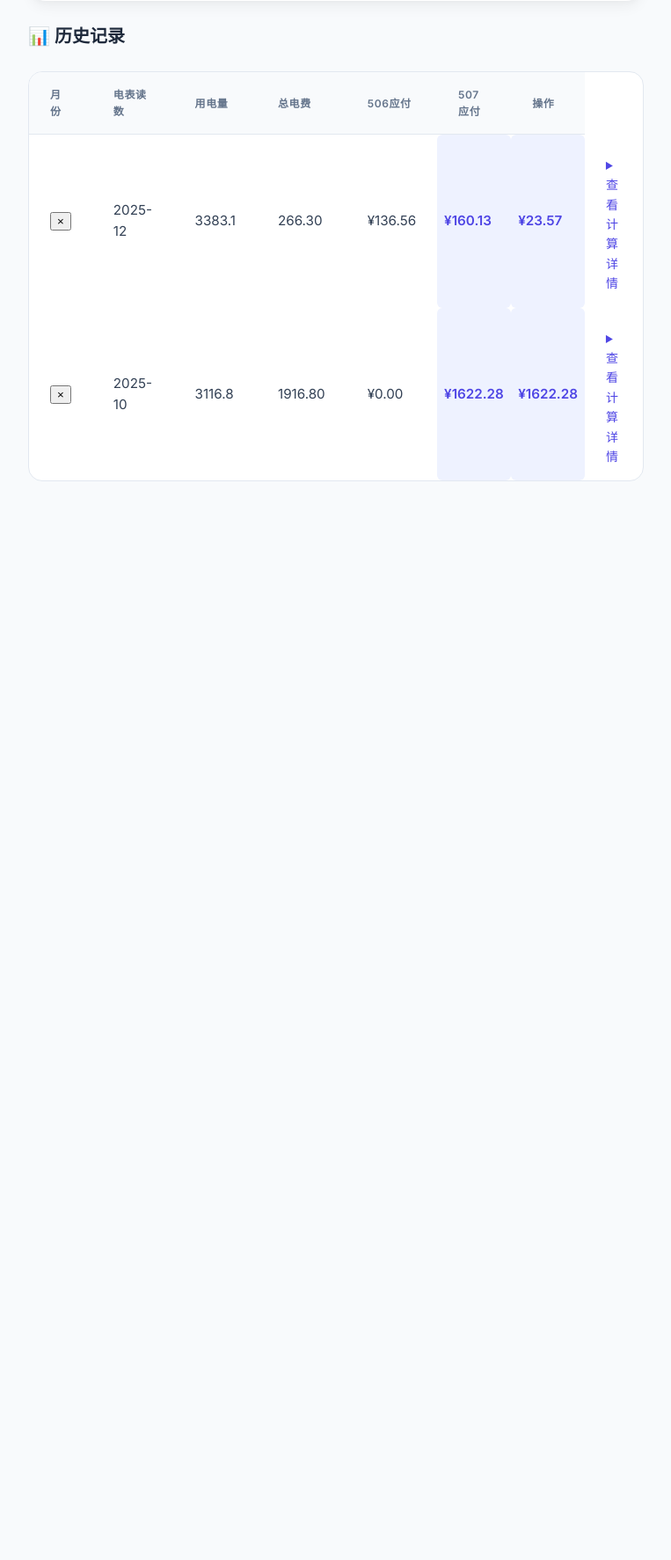
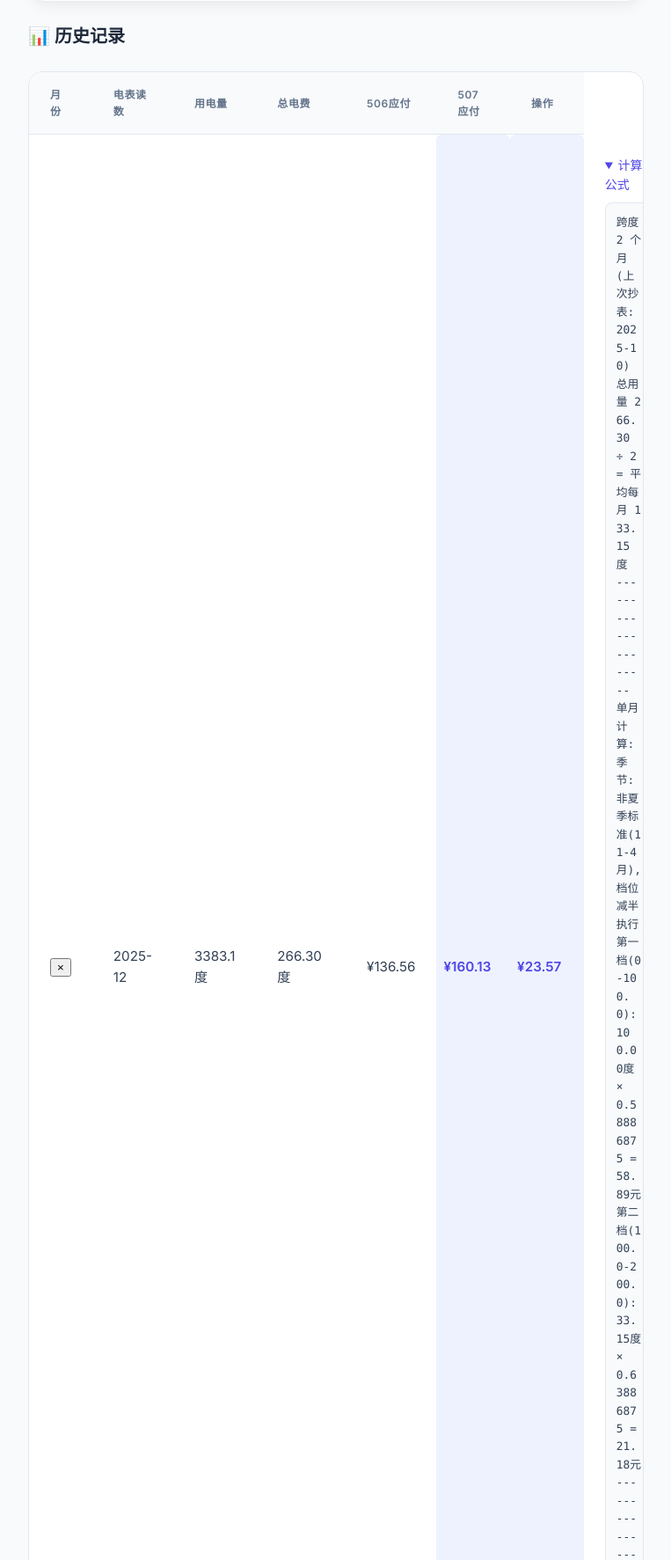
Before and after one commit to pepperchili/CalculateElectricityBill, a Flask app: page / in a window 1280 px wide. Shown: the part 624-2397 px from the top of the page at 88% size, without its empty margins (258-1021 px from the left). Before the commit the page ends 1171 px from the top, so only its background shows below. Run offline with Flask 3, Linux system fonts and the light colour scheme; data comes from the database, SQL or seed files in the repository.

Commit message:
feat: 美化UI

```diff
--- a/static/style.css
+++ b/static/style.css
@@ -451,7 +451,7 @@ pre {
     .embedded-details summary {
         text-align: left;
         padding: 8px 0;
-        color: var(--primary-600);
+        color: #4e46e5;
         font-size: 0.85rem;
     }
 
--- a/templates/index.html
+++ b/templates/index.html
@@ -56,12 +56,12 @@
                         </form>
                     </td>
                     <td data-label="月份">{{ record['billing_month'] }}</td>
-                    <td data-label="电表读数">{{ record['meter_reading'] }}</td>
+                    <td data-label="电表读数">{{ record['meter_reading'] }}度</td>
                     <td data-label="用电量">
                         {% if record['usage'] == 0 %}
                         <span class="badge-neutral">初始</span>
                         {% else %}
-                        {{ "%.2f"|format(record['usage']) }}
+                        {{ "%.2f"|format(record['usage']) }}度
                         {% endif %}
                     </td>
                     <td data-label="总电费">¥{{ "%.2f"|format(record['total_bill']) }}</td>
@@ -71,8 +71,8 @@
 
                     <td colspan="7">
                         {% if record['calculation_note'] and record['usage'] > 0 %}
-                        <details class="embedded-details">
-                            <summary>查看计算详情</summary>
+                        <details class="embedded-details" open>
+                            <summary>计算公式</summary>
                             <pre>{{ record['calculation_note'] }}</pre>
                         </details>
                         {% endif %}
```
